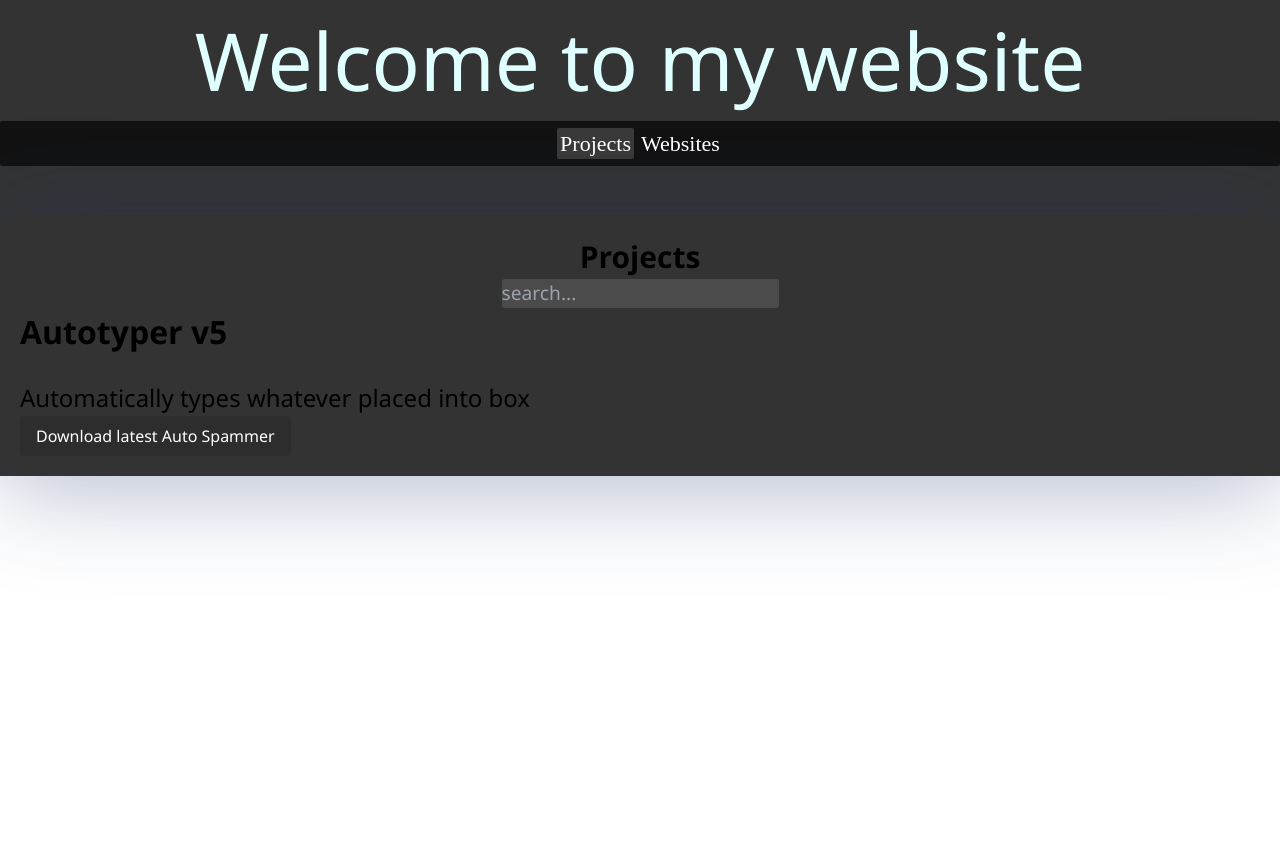
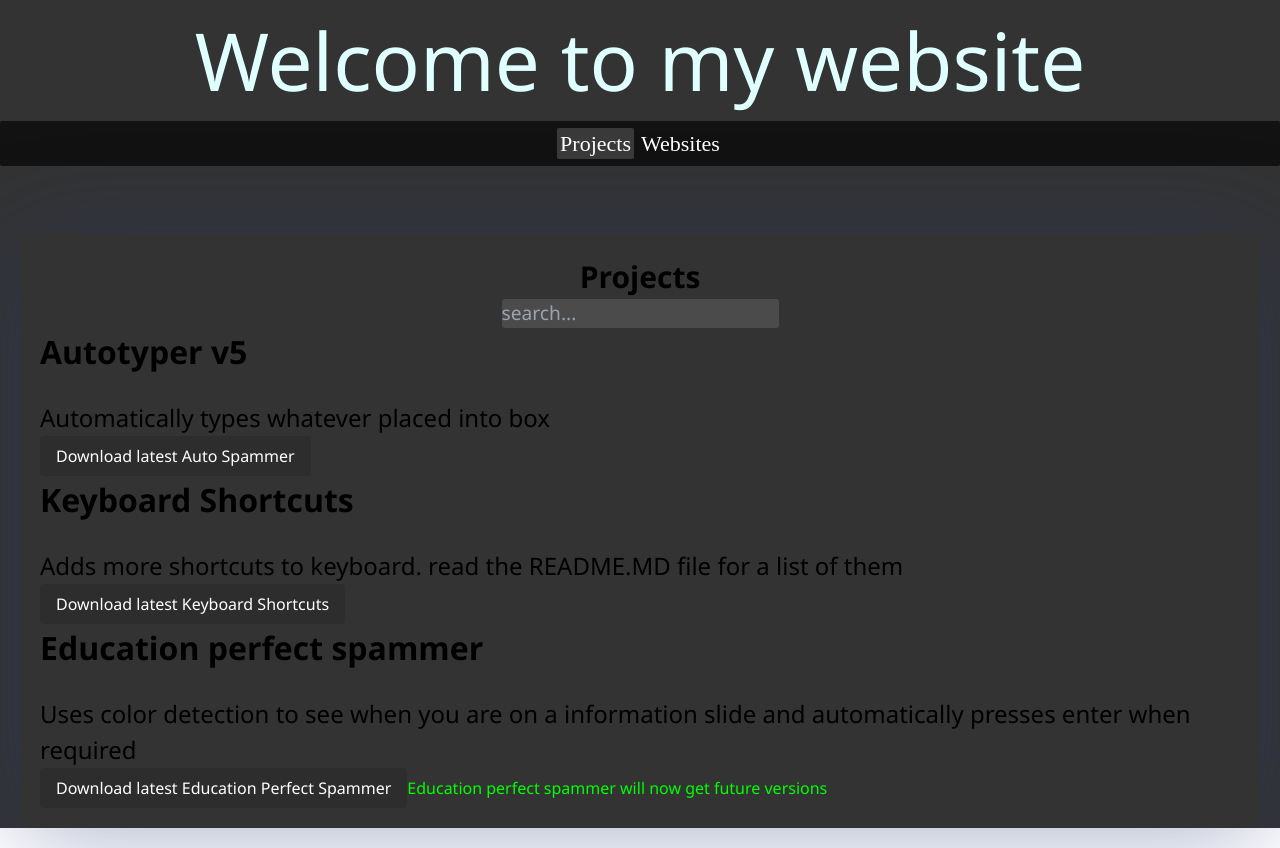
Before and after one commit to chickenMuggets/chickenMuggets.github.io, a Next.js app: page / in a window 1280 px wide. Before the commit the page ends 800 px from the top, so only its background shows below. Built offline with nearby package versions, Linux system fonts and the light colour scheme.

Commit message:
added all the downloads added all the menus from original

```diff
--- a/src/app/page.tsx
+++ b/src/app/page.tsx
@@ -29,6 +29,25 @@ export default function Home() {
               <a className="project-link" href="https://github.com/chicken-muggets/auto-typer/archive/refs/heads/main.zip" download>Download latest Auto Spammer</a>
             </div>
           </section>
+          <section>
+            <div className="project-box" id="project-box">
+              <a href="https://github.com/chickenmuggets/keyboard-shortcuts" className="project-title">Keyboard Shortcuts</a>
+              <br />
+              <br />
+              <p className="project-description">Adds more shortcuts to keyboard. read the README.MD file for a list of them</p>
+              <a className="project-link" href="https://github.com/chicken-muggets/keyboard-shortcuts/archive/refs/heads/main.zip" download>Download latest Keyboard Shortcuts</a>
+            </div>
+          </section>
+          <section>
+            <div className="project-box" id="project-box">
+              <a href="https://github.com/chickenmuggets/auto-typer" className="project-title">Education perfect spammer</a>
+              <br />
+              <br />
+              <p className="project-description">Uses color detection to see when you are on a information slide and automatically presses enter when required</p>
+              <a className="project-link" href="https://github.com/chicken-muggets/auto-typer/archive/refs/heads/main.zip" download>Download latest Education Perfect Spammer</a>
+              <a className="inline" style={{color: "lime"}}>Education perfect spammer will now get future versions</a>
+            </div>
+          </section>
         </div>
       </main>
     </div>
--- a/src/app/styles.css
+++ b/src/app/styles.css
@@ -62,6 +62,7 @@
     border-radius: 10px;
     box-shadow: 0 10px 100px rgba(41, 60, 117, 0.373);
     padding: 20px;
+    margin: 20px;
     margin-bottom: 20px;
 }
 .project-title {
```
